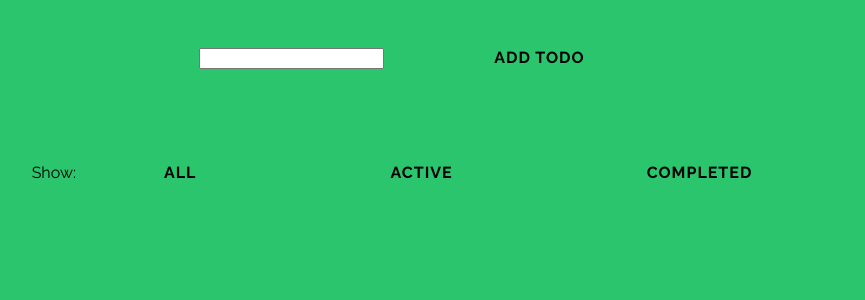
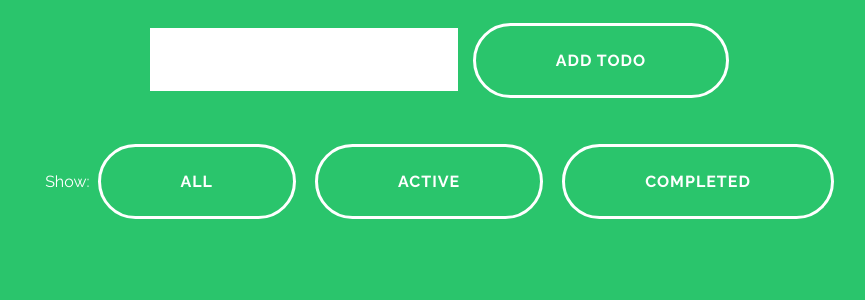
Before and after one commit to marcieR/ReactToDoApp, a React (Create React App) app: page / in a window 1280 px wide. Shown: the top 300 px of the page, without its empty margins (193-1058 px from the left). Built offline with nearby package versions, Linux system fonts and the light colour scheme.

Commit message:
Refine the overall look

```diff
--- a/public/src/styles.css
+++ b/public/src/styles.css
@@ -1,5 +1,6 @@
 body {
     background-color: #2ac56c;
+    color: #fff;
 }
 .raleway> {
     font-family: "Raleway", sans-serif;
@@ -11,7 +12,6 @@ body {
 .App {
     font-family: "Raleway", sans-serif ;
     text-align: center;
-
 }
 
 
@@ -50,6 +50,13 @@ a:active {
 	padding: 0 0 0.6em 0.1em;
 }
 
+/*Input Styles*/
+input {
+    padding: 20px;
+    border: none;
+    font-weight: 700;
+    font-size: 125%;
+}
 
   /* General button style (reset) */
 .btn {
@@ -61,7 +68,7 @@ a:active {
       cursor: pointer;
       padding: 25px 80px;
       display: inline-block;
-      margin: 15px 30px;
+      margin: 15px 15px;
       text-transform: uppercase;
       letter-spacing: 1px;
       font-weight: 700;
@@ -80,6 +87,33 @@ a:active {
       -moz-transition: all 0.3s;
       transition: all 0.3s;
   }
+/* Button Interations */
+.btn {
+	border-radius: 50px;
+	border: 3px solid #fff;
+	color: #fff;
+	overflow: hidden;
+}
+
+.btn:active {
+	border-color: #17954c;
+	color: #17954c;
+}
+
+.btn:hover {
+	background: #24b662;
+}
+
+.btn:before {
+	position: absolute;
+	height: 100%;
+	font-size: 125%;
+	line-height: 3.5;
+	color: #fff;
+	-webkit-transition: all 0.3s;
+	-moz-transition: all 0.3s;
+	transition: all 0.3s;
+}
 
   /* color bgs*/
 .color-1 {
```
